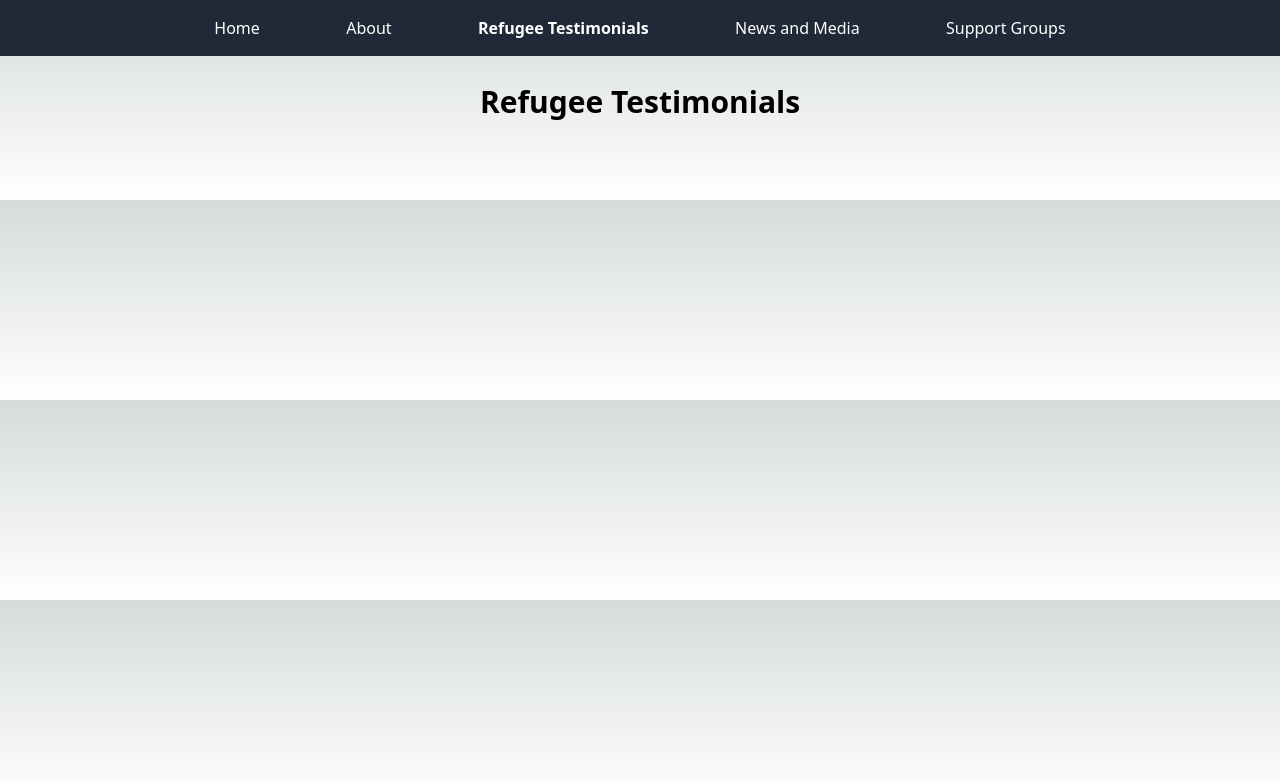
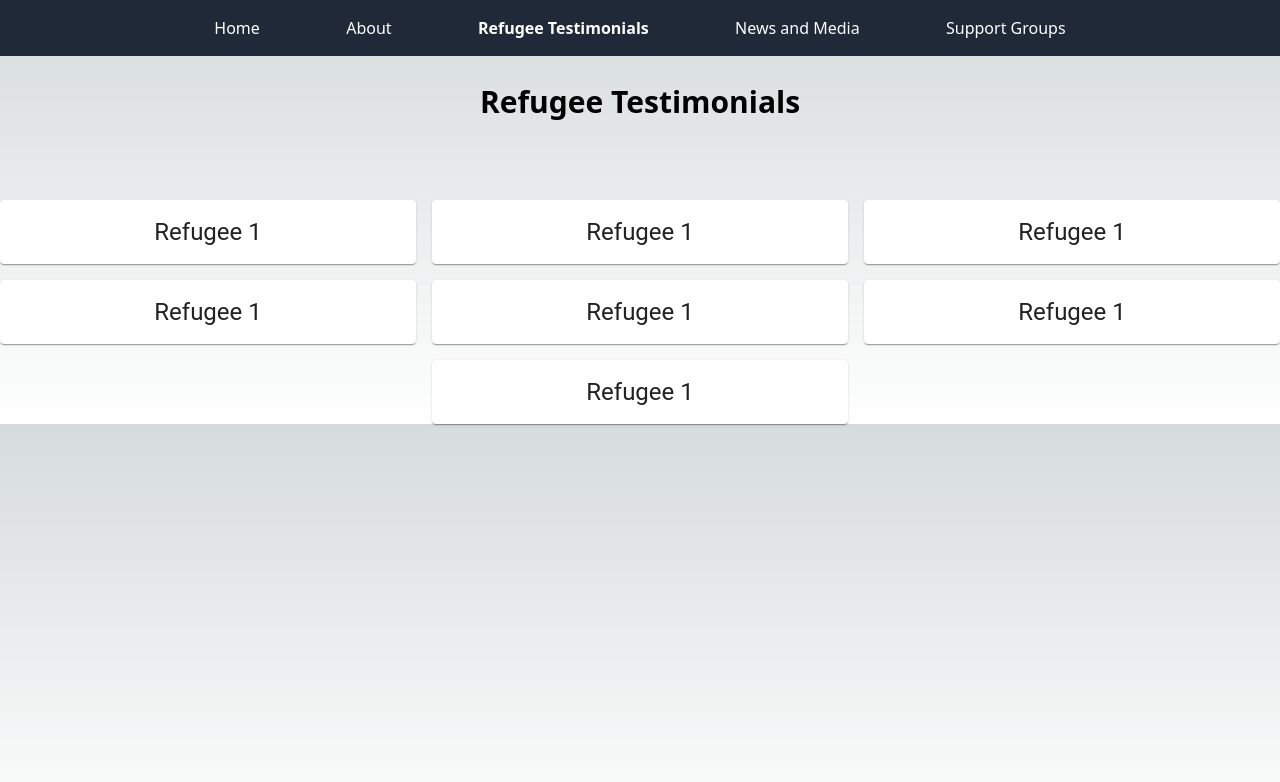
Before and after one commit to akhilbz/CS373_UkraineRefugees, a Next.js app in the folder group6/: page /refugee-testimonials in a window 1280 px wide. Shown: the top 782 px of the page. Built offline with nearby package versions, Linux system fonts and the light colour scheme.

Commit message:
Added some dummy cards to the refugee testimonials page.. will need to restructure the entire Grid that takes in all attributes of Refugee data

```diff
--- a/group6/src/components/RefugeeCard.js
+++ b/group6/src/components/RefugeeCard.js
@@ -0,0 +1,16 @@
+import React from "react";
+import Card from '@mui/material/Card';
+import CardHeader from '@mui/material/CardHeader';
+import CardContent from '@mui/material/CardContent';
+import CardMedia from '@mui/material/CardMedia';
+
+export default function RefugeeCard({ refugee_data }) {
+
+    return (
+        <div>
+            <Card>
+                <CardHeader title='Refugee 1' />
+            </Card>
+        </div>
+    );
+}
--- a/group6/src/pages/refugee-testimonials.js
+++ b/group6/src/pages/refugee-testimonials.js
@@ -1,9 +1,7 @@
 import NavBar from './NavBar'; // Adjust the path as necessary
 import Grid from '@mui/material/Grid'; // Grid version 2
 import Card from '@mui/material/Card';
-import CardHeader from '@mui/material/CardHeader';
-import CardContent from '@mui/material/CardContent';
-import CardMedia from '@mui/material/CardMedia';
+import RefugeeCard from '@/components/RefugeeCard';
 
 export default function RefugeeTestimonials() {
     const items = [1, 2, 3, 4, 5, 6];
@@ -18,7 +16,49 @@ export default function RefugeeTestimonials() {
                         <Grid item xs={6} md={4}>
                             <Card className=' text-center'>
                                 <div>
-
+                                    <RefugeeCard />
+                                </div>
+                            </Card>
+                        </Grid>
+                        <Grid item xs={6} md={4}>
+                            <Card className=' text-center'>
+                                <div>
+                                    <RefugeeCard />
+                                </div>
+                            </Card>
+                        </Grid>
+                        <Grid item xs={6} md={4}>
+                            <Card className=' text-center'>
+                                <div>
+                                    <RefugeeCard />
+                                </div>
+                            </Card>
+                        </Grid>
+                        <Grid item xs={6} md={4}>
+                            <Card className=' text-center'>
+                                <div>
+                                    <RefugeeCard />
+                                </div>
+                            </Card>
+                        </Grid>
+                        <Grid item xs={6} md={4}>
+                            <Card className=' text-center'>
+                                <div>
+                                    <RefugeeCard />
+                                </div>
+                            </Card>
+                        </Grid>
+                        <Grid item xs={6} md={4}>
+                            <Card className=' text-center'>
+                                <div>
+                                    <RefugeeCard />
+                                </div>
+                            </Card>
+                        </Grid>
+                        <Grid item xs={6} md={4}>
+                            <Card className=' text-center'>
+                                <div>
+                                    <RefugeeCard />
                                 </div>
                             </Card>
                         </Grid>
```
